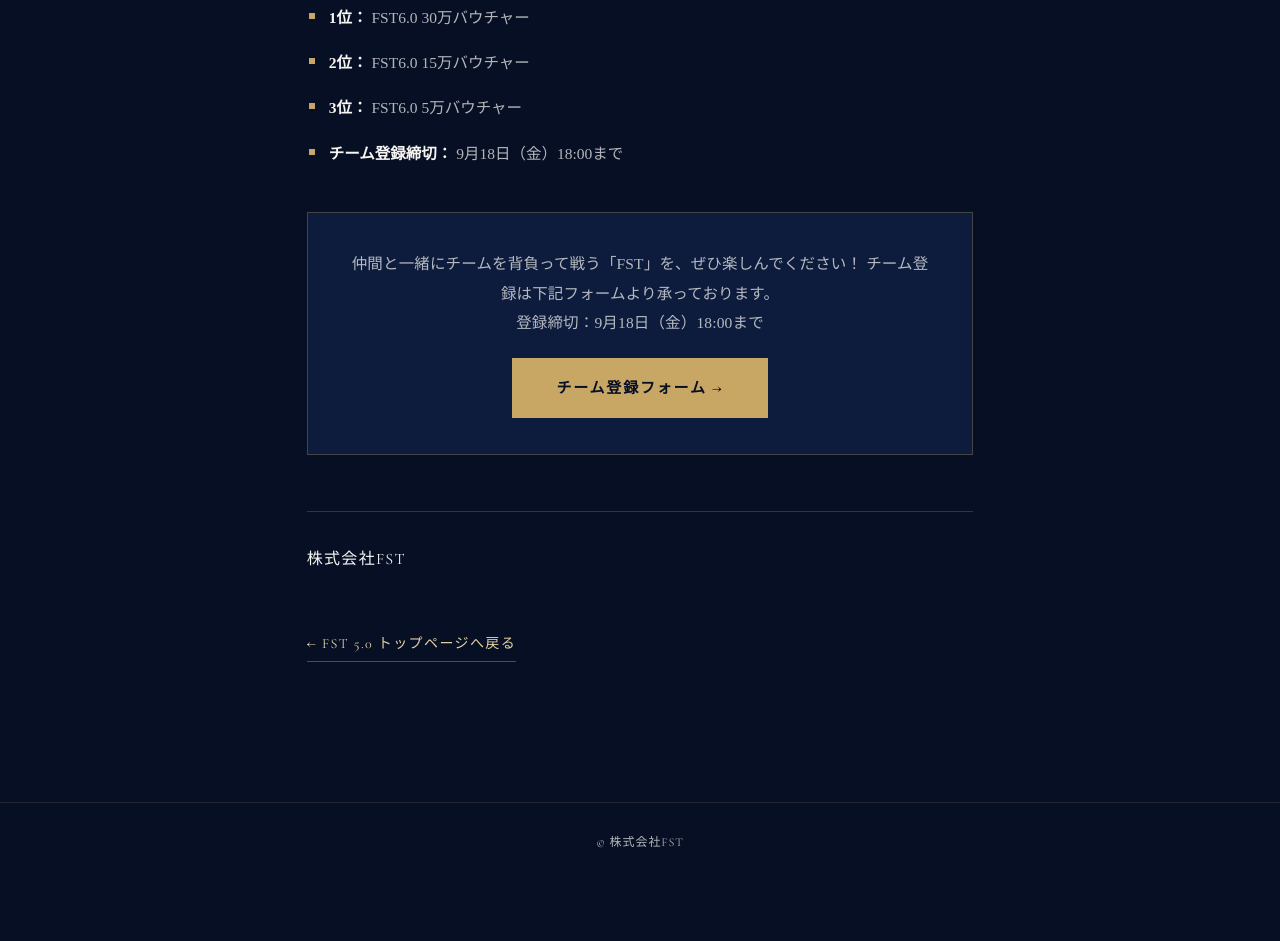
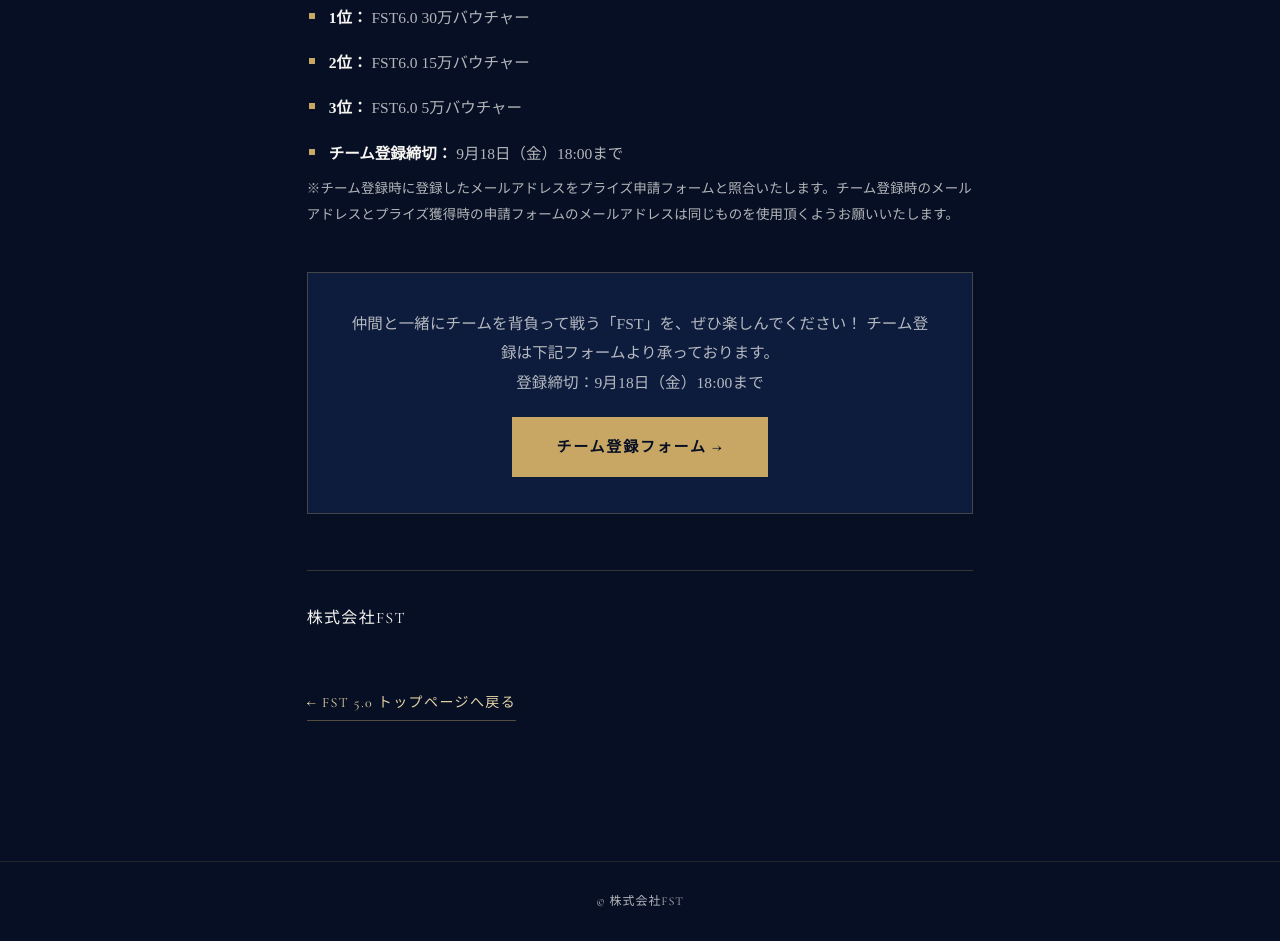
Before and after one commit to yonekurahisateru-hub/fst, a plain HTML site: page notice-2026-09-04.html in a window 1280 px wide. Shown: the part 1295-2236 px from the top of the page. Before the commit the page ends 2177 px from the top, so only its background shows below. Drawn offline with nearby package versions, Linux system fonts and the light colour scheme.

Commit message:
Update notice-2026-09-04.html

```diff
--- a/notice-2026-09-04.html
+++ b/notice-2026-09-04.html
@@ -232,6 +232,7 @@
       <li><b>2位：</b> FST6.0 15万バウチャー</li>
       <li><b>3位：</b> FST6.0 5万バウチャー</li>
           <li><b>チーム登録締切：</b> 9月18日（金）18:00まで</li>
+      <p style="font-size:13.5px;color:var(--white-dim);margin-top:-8px;">※チーム登録時に登録したメールアドレスをプライズ申請フォームと照合いたします。チーム登録時のメールアドレスとプライズ獲得時の申請フォームのメールアドレスは同じものを使用頂くようお願いいたします。</p>
 </ul>
 
     <div class="apply-cta">
```
